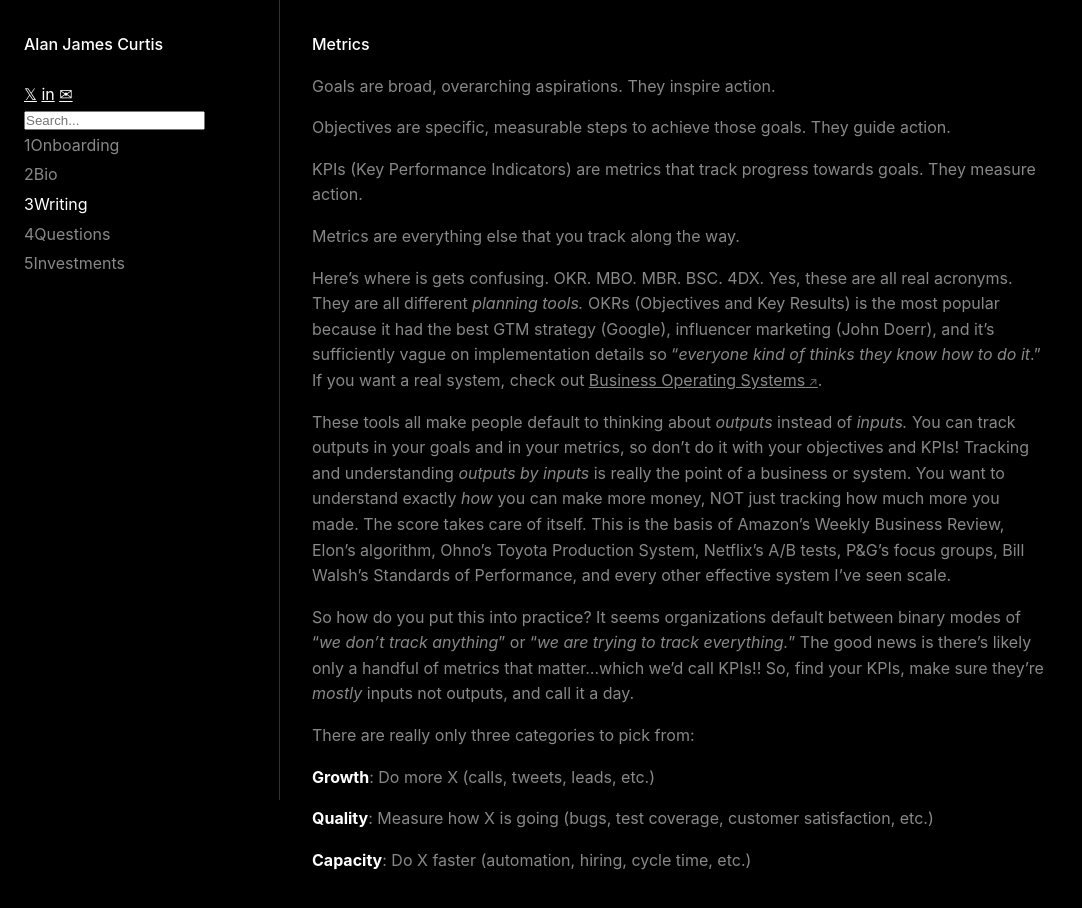
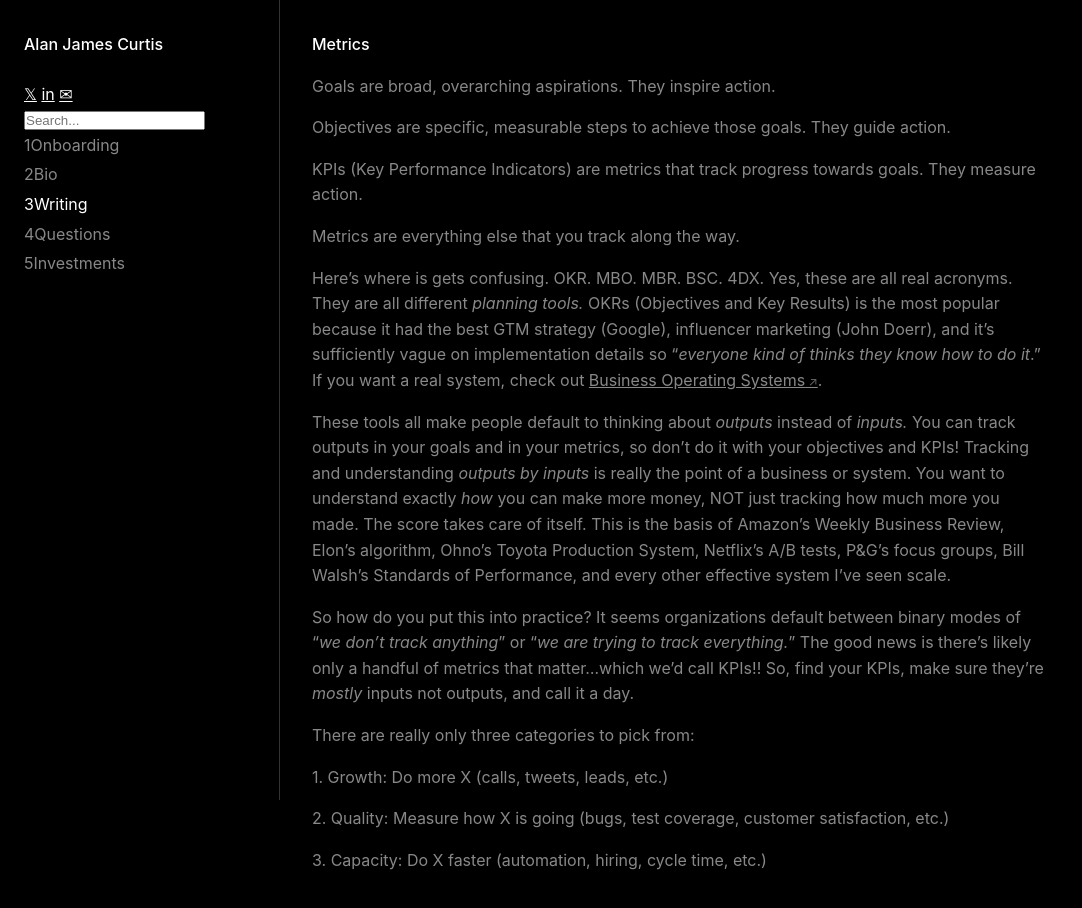
Before and after one commit to alanjamescurtis25/site, a plain HTML site: page writing/metrics.html in a window 1280 px wide. Shown: the whole page, without its empty margins (0-1082 px from the left). Drawn offline with Linux system fonts and the light colour scheme.

Commit message:
Update metrics.html

```diff
--- a/writing/metrics.html
+++ b/writing/metrics.html
@@ -39,9 +39,9 @@
             <p>These tools all make people default to thinking about <em>outputs</em> instead of <em>inputs.</em> You can track outputs in your goals and in your metrics, so don’t do it with your objectives and KPIs! Tracking and understanding <em>outputs by inputs</em> is really the point of a business or system. You want to understand exactly <em>how</em> you can make more money, NOT just tracking how much more you made. The score takes care of itself. This is the basis of Amazon’s Weekly Business Review, Elon’s algorithm, Ohno’s Toyota Production System, Netflix’s A/B tests, P&G’s focus groups, Bill Walsh’s Standards of Performance, and every other effective system I’ve seen scale.</p>
             <p>So how do you put this into practice? It seems organizations default between binary modes of “<em>we don’t track anything</em>” or “<em>we are trying to track everything.</em>” The good news is there’s likely only a handful of metrics that matter…which we’d call KPIs!! So, find your KPIs, make sure they’re <em>mostly</em> inputs not outputs, and call it a day.</p>
             <p>There are really only three categories to pick from:</p>
-            <p><strong>Growth</strong>: Do more X (calls, tweets, leads, etc.)</p>
-            <p><strong>Quality</strong>: Measure how X is going (bugs, test coverage, customer satisfaction, etc.)</p>
-            <p><strong>Capacity</strong>: Do X faster (automation, hiring, cycle time, etc.)</p>
+            <p>1. Growth: Do more X (calls, tweets, leads, etc.)</p>
+            <p>2. Quality: Measure how X is going (bugs, test coverage, customer satisfaction, etc.)</p>
+            <p>3. Capacity: Do X faster (automation, hiring, cycle time, etc.)</p>
 
         </main>
     </div>
```
